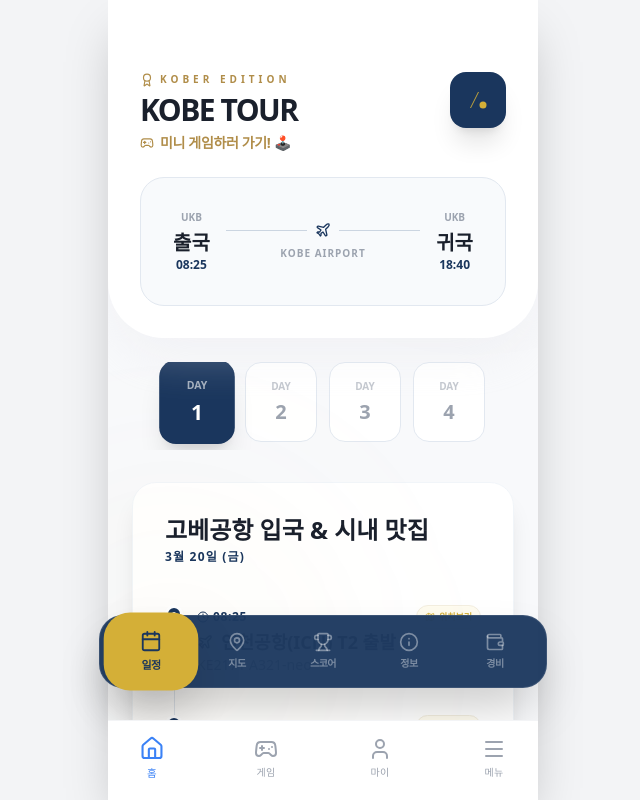
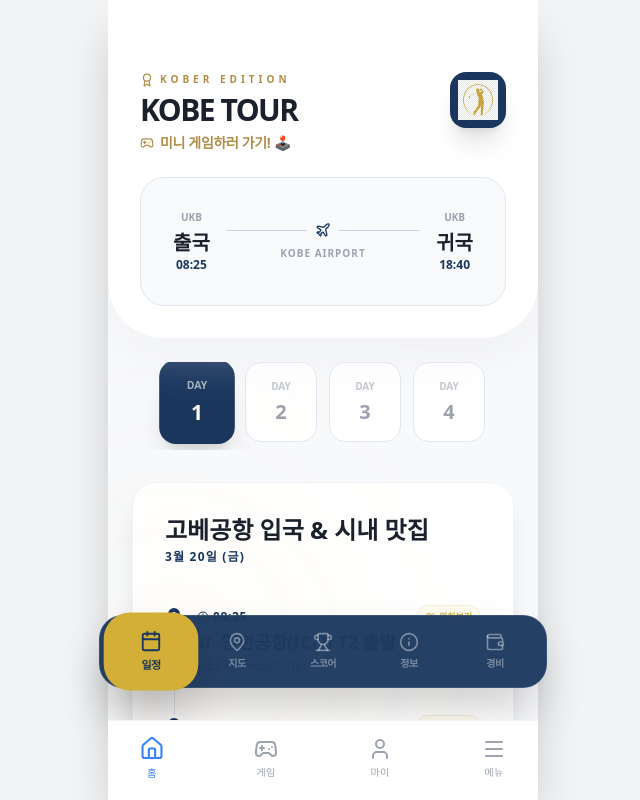
Before and after one commit to hellojj0929/tour, a React (Vite) app: page / in a window 1280 px wide. Shown: the whole page, without its empty margins (317-957 px from the left). Built offline with nearby package versions, Linux system fonts and the light colour scheme.

Commit message:
Replace SVG icon with golf swing image asset

```diff
--- a/src/pages/TourApp.tsx
+++ b/src/pages/TourApp.tsx
@@ -40,36 +40,7 @@ import {
     Minus
 } from 'lucide-react';
 import { Link } from 'react-router-dom';
-
-// Custom Golf Icon Component
-const GolfIcon = ({ size = 24, className = "" }) => (
-    <svg
-        width={size}
-        height={size}
-        viewBox="0 0 24 24"
-        fill="none"
-        className={className}
-        xmlns="http://www.w3.org/2000/svg"
-    >
-        {/* Golf Club */}
-        <path
-            d="M4 20 L12 4 L13 4 L5 20 Z"
-            fill="currentColor"
-            opacity="0.9"
-        />
-        {/* Golf Ball */}
-        <circle
-            cx="17"
-            cy="17"
-            r="3.5"
-            fill="currentColor"
-        />
-        {/* Ball dimples */}
-        <circle cx="16" cy="16" r="0.4" fill="currentColor" opacity="0.3" />
-        <circle cx="18" cy="16" r="0.4" fill="currentColor" opacity="0.3" />
-        <circle cx="17" cy="18" r="0.4" fill="currentColor" opacity="0.3" />
-    </svg>
-);
+import golfSwingIcon from '../assets/golf-swing-icon.png';
 
 const TourApp = () => {
     const [activeTab, setActiveTab] = useState('itinerary');
@@ -179,8 +150,8 @@ const TourApp = () => {
                                 </Link>
                             </div>
                         </div>
-                        <div className={`${colors.primary} w-14 h-14 rounded-2xl flex items-center justify-center text-[#d4af37] shadow-xl`}>
-                            <GolfIcon size={24} />
+                        <div className={`${colors.primary} w-14 h-14 rounded-2xl flex items-center justify-center text-[#d4af37] shadow-xl p-2`}>
+                            <img src={golfSwingIcon} alt="Golf" className="w-full h-full object-contain" />
                         </div>
                     </div>
 
```
Also changed, not shown: src/assets/golf-swing-icon.png (added).
